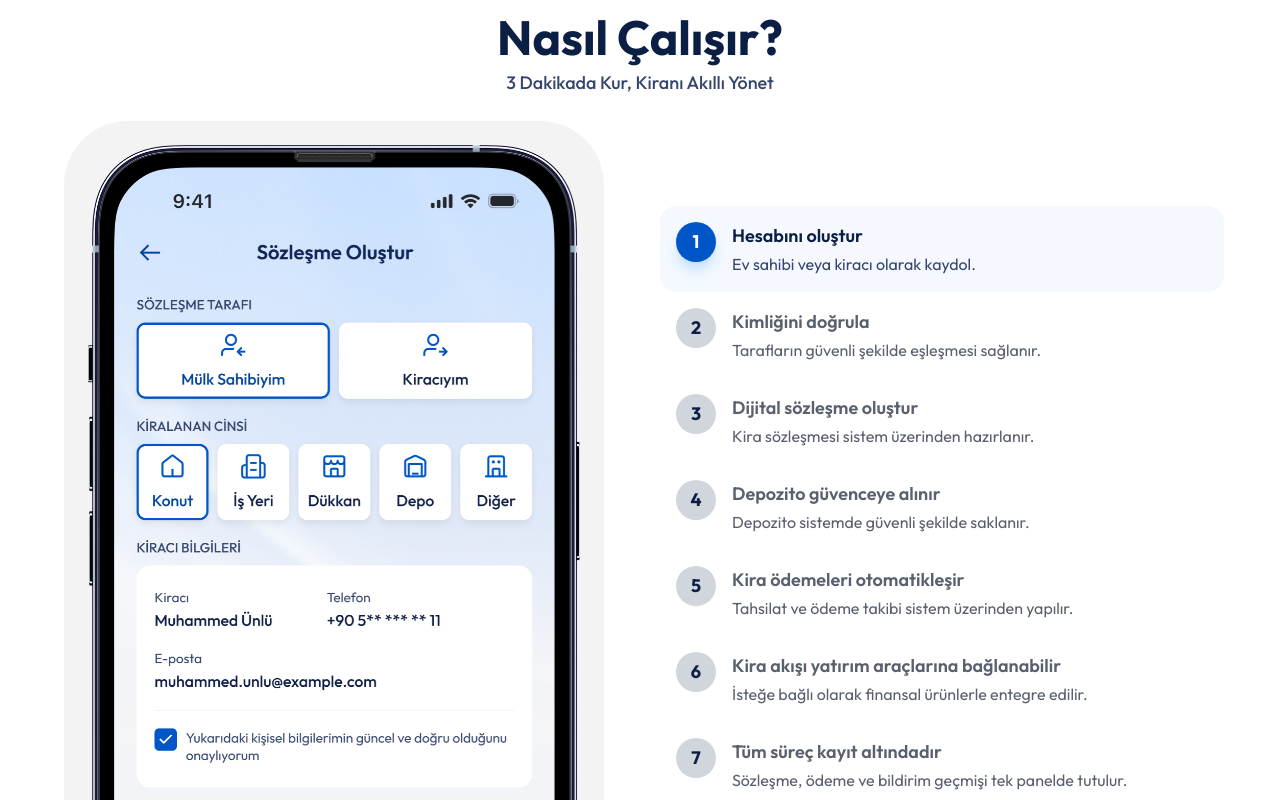
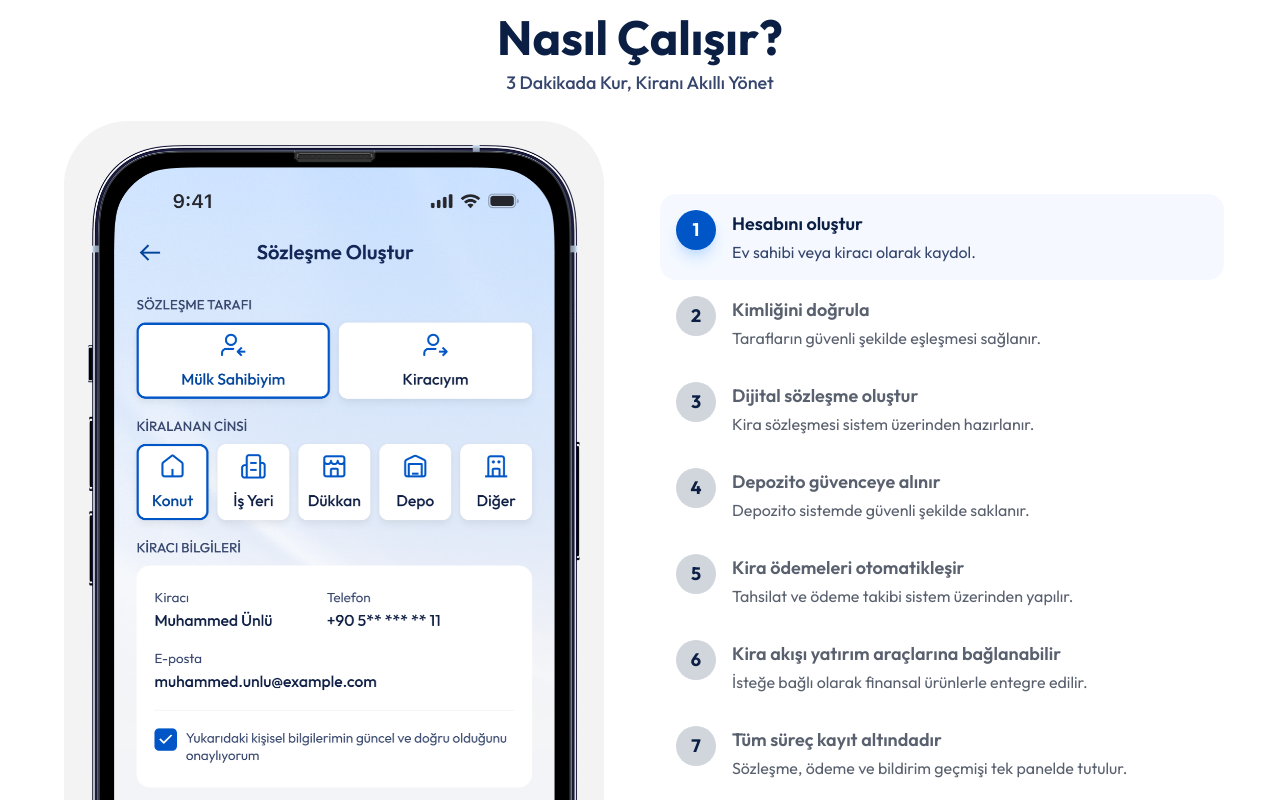
Before and after one commit to Muhammedreyz/kiram-web-static, a React (Vite) app: page / in a window 1280 px wide. Shown: the part 3400-4200 px from the top of the page. Built offline with nearby package versions, Linux system fonts and the light colour scheme; no server answers.

Commit message:
Updated UserTypeInfoSection.tsx

```diff
--- a/src/screens/KiramLp/sections/UserTypeInfoSection/UserTypeInfoSection.tsx
+++ b/src/screens/KiramLp/sections/UserTypeInfoSection/UserTypeInfoSection.tsx
@@ -99,7 +99,7 @@ export const UserTypeInfoSection = (): JSX.Element => {
 
       <div className="flex flex-col lg:flex-row items-center lg:items-stretch max-w-[1440px] w-full mx-auto px-5 sm:px-8 lg:px-16 gap-6 lg:gap-16 pb-12 sm:pb-16">
         <div className="flex-shrink-0 flex items-center justify-center lg:w-[480px] xl:w-[540px]">
-          <div className="relative w-[220px] sm:w-[280px] lg:w-full bg-[#F3F3F3] rounded-[40px] sm:rounded-[48px] lg:rounded-[64px] p-3 sm:p-4 lg:p-6 flex items-center justify-center overflow-hidden">
+          <div className="relative w-[220px] sm:w-[280px] lg:w-full bg-[#F3F3F3] rounded-[40px] sm:rounded-[48px] lg:rounded-[64px] pt-3 px-3 sm:pt-4 sm:px-4 lg:pt-6 lg:px-6 pb-0 flex items-center justify-center overflow-hidden">
             {steps.map((step, index) => {
               const isActive = index === activeStep;
               const isExiting = index === prevStep && index !== activeStep;
```
